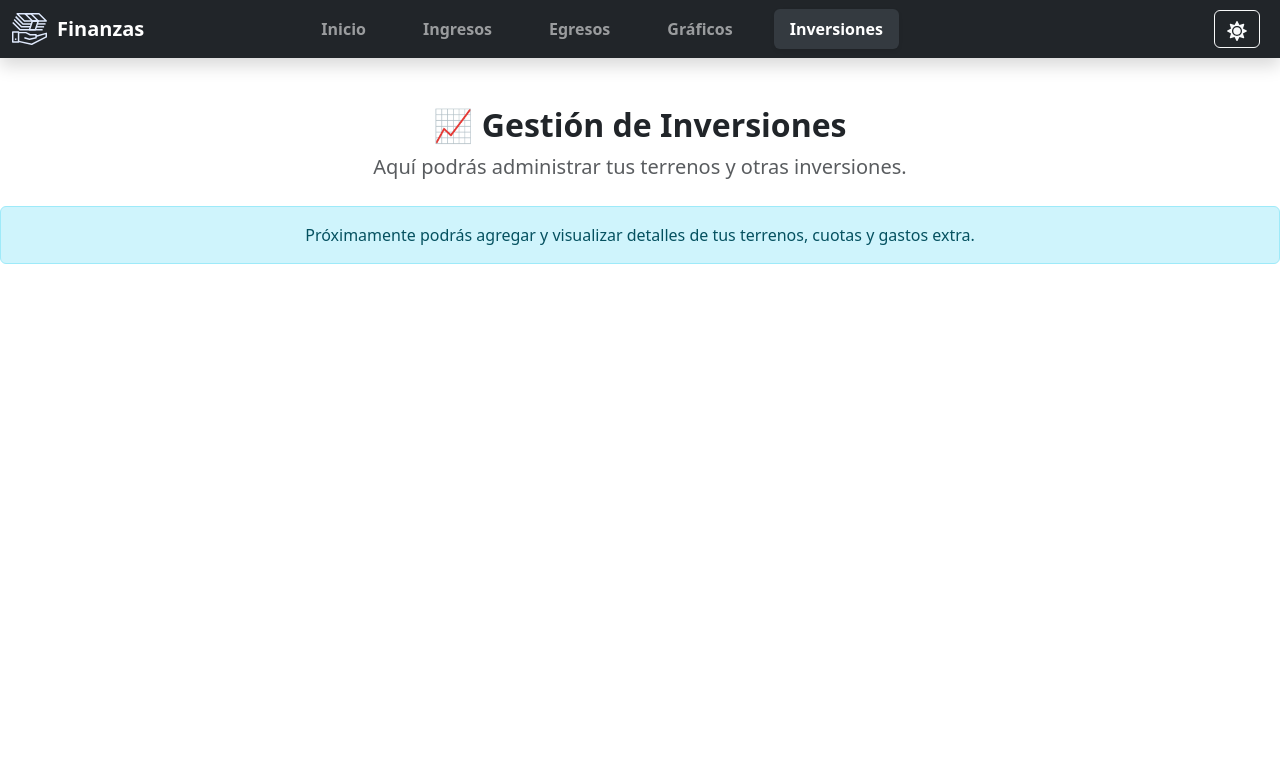
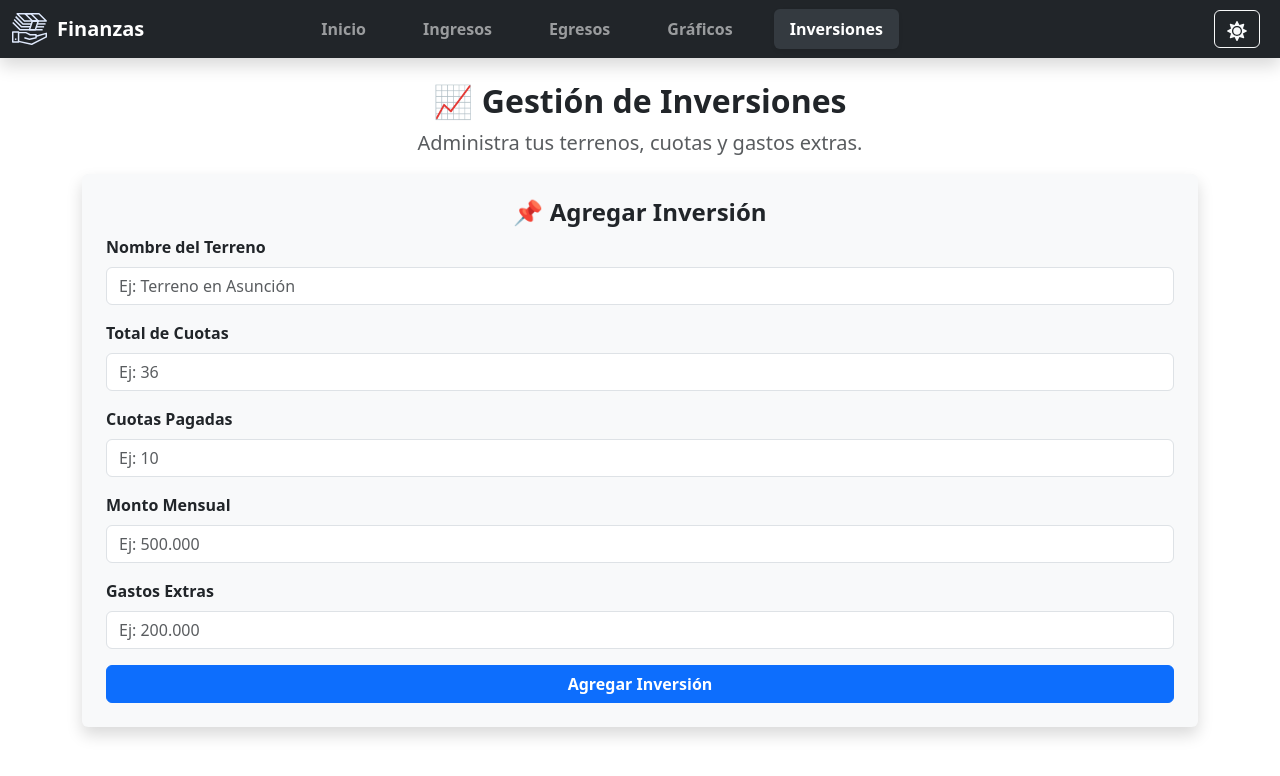
Before and after one commit to WildoFari/Finance-Tracker., a React (Create React App) app: page /Inversiones in a window 1280 px wide. Shown: the top 776 px of the page. Built offline with nearby package versions, Linux system fonts and the light colour scheme.

Commit message:
Improved investment section

```diff
--- a/src/pages/Inversiones.js
+++ b/src/pages/Inversiones.js
@@ -1,14 +1,39 @@
-import React from 'react';
+import React, { useState } from 'react';
+import AddInvestment from '../components/AddInvestment';
 
 const Inversiones = () => {
+    const [investments, setInvestments] = useState([]);
+
+    const addInvestment = (newInvestment) => {
+        setInvestments([...investments, newInvestment]);
+    };
+
     return (
-        <div className="text-center mt-5">
-            <h2 className="fw-bold">📈 Gestión de Inversiones</h2>
-            <p className="lead text-muted">Aquí podrás administrar tus terrenos y otras inversiones.</p>
+        <div className="container mt-4">
+            <h2 className="fw-bold text-center">📈 Gestión de Inversiones</h2>
+            <p className="lead text-muted text-center">Administra tus terrenos, cuotas y gastos extras.</p>
 
-            <div className="alert alert-info mt-4">
-                Próximamente podrás agregar y visualizar detalles de tus terrenos, cuotas y gastos extra.
+            {/* Sección para agregar una nueva inversión */}
+            <div className="mb-4">
+                <AddInvestment addInvestment={addInvestment} />
             </div>
+
+            {/* Listado de inversiones agregadas */}
+            {investments.length > 0 && (
+                <div className="card shadow border-0 p-4 rounded bg-light">
+                    <h4 className="fw-bold text-center">📌 Lista de Inversiones</h4>
+                    <ul className="list-group">
+                        {investments.map((inv) => (
+                            <li key={inv.id} className="list-group-item d-flex justify-content-between align-items-center">
+                                <span>
+                                    <strong>{inv.name}</strong> - Cuotas: {inv.cuotasPagadas}/{inv.totalCuotas}
+                                    - Mensual: {inv.montoMensual.toLocaleString('es-ES')}
+                                </span>
+                            </li>
+                        ))}
+                    </ul>
+                </div>
+            )}
         </div>
     );
 };
```
